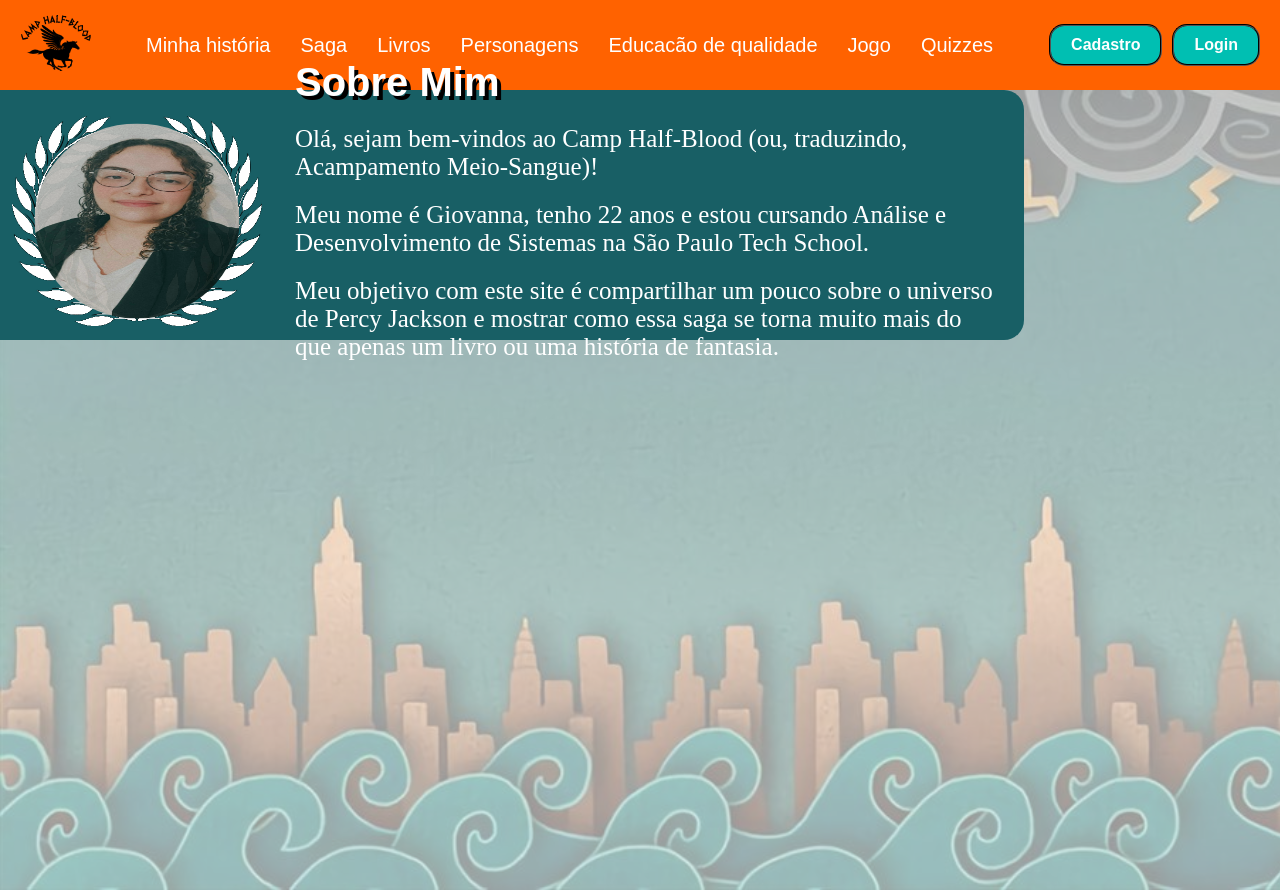
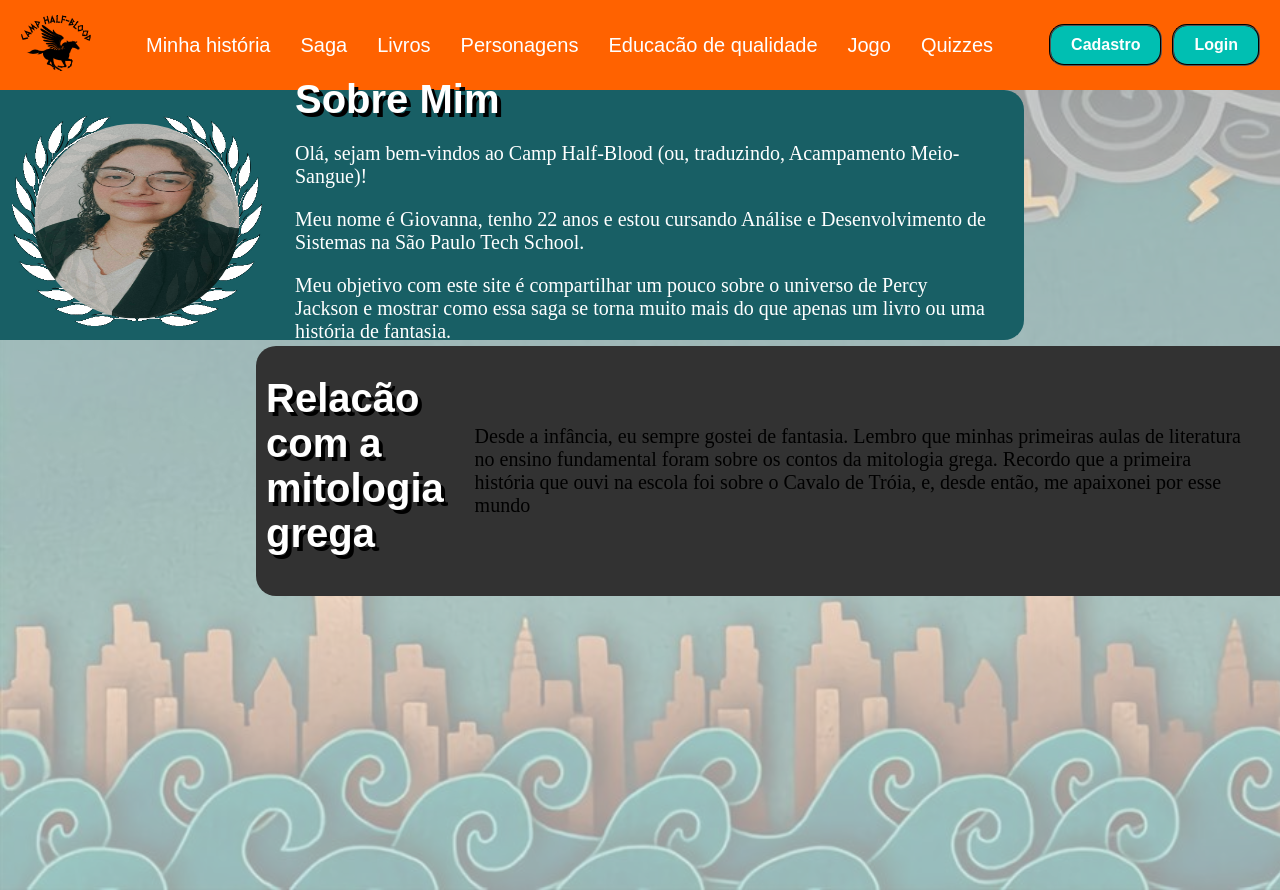
Before and after one commit to giomafra/Camp-half-blood, a plain HTML site: page public/index.html in a window 1280 px wide. Drawn offline with Linux system fonts and the light colour scheme; a web font is replaced by a local one.

Commit message:
alterando a minha história

```diff
--- a/public/css/index.css
+++ b/public/css/index.css
@@ -133,7 +133,7 @@
     color: white;
     margin-left: 10px;
     margin-bottom: 10px;
-    font-size: 40px;
+    font-size: 20px;
     font-family: 'Windlass', sans-serif;
 }
 
@@ -299,5 +299,29 @@
 
 .main-content .sobre_mim p {
     padding: 10px;
-    font-size: 25px;
+    font-size: 20px;
 }
+.main-content .relacao_mitologia h1 {
+    text-shadow: 4px 4px 0 black;
+    color: white;
+    margin-left: 10px;
+    margin-bottom: 10px;
+    font-size: 40px;
+    font-family: 'Windlass', sans-serif;
+}
+
+.main-content .relacao_mitologia {
+    background-color: #323232;
+    width: 100%;
+    height: 250px;
+    position: absolute;
+    padding-right: 20px;
+    display: flex;
+    align-items: center;
+    justify-content: flex-start;
+    margin-top: 50%;
+    margin-left: 25%;
+    border-top-left-radius: 20px;
+    border-bottom-left-radius: 20px;
+
+}
--- a/public/index.html
+++ b/public/index.html
@@ -43,12 +43,15 @@
                 <img src="assets/imgs/coroa.png" alt="Coroa" class="coroa-img">
                 <img src="assets/imgs/minha_foto.jpeg" alt="Imagem Interna" class="interna-img">
             </div>
-            <div class="texto_sobre_mim">
+        <div class="texto_sobre_mim">
                 <h1>Sobre Mim</h1>
                 <p>Olá, sejam bem-vindos ao Camp Half-Blood (ou, traduzindo, Acampamento Meio-Sangue)!</p>
                 <p>Meu nome é Giovanna, tenho 22 anos e estou cursando Análise e Desenvolvimento de Sistemas na São Paulo Tech School.</p>
                 <p>Meu objetivo com este site é compartilhar um pouco sobre o universo de Percy Jackson e mostrar como essa saga se torna muito mais do que apenas um livro ou uma história de fantasia.</p>
             </div>
+        <div class="relacao_mitologia">
+                <h1>Relacão com a mitologia grega</h1>
+                <p>Desde a infância, eu sempre gostei de fantasia. Lembro que minhas primeiras aulas de literatura no ensino fundamental foram sobre os contos da mitologia grega. Recordo que a primeira história que ouvi na escola foi sobre o Cavalo de Tróia, e, desde então, me apaixonei por esse mundo</p>
         </div>
     </div>
 
```
